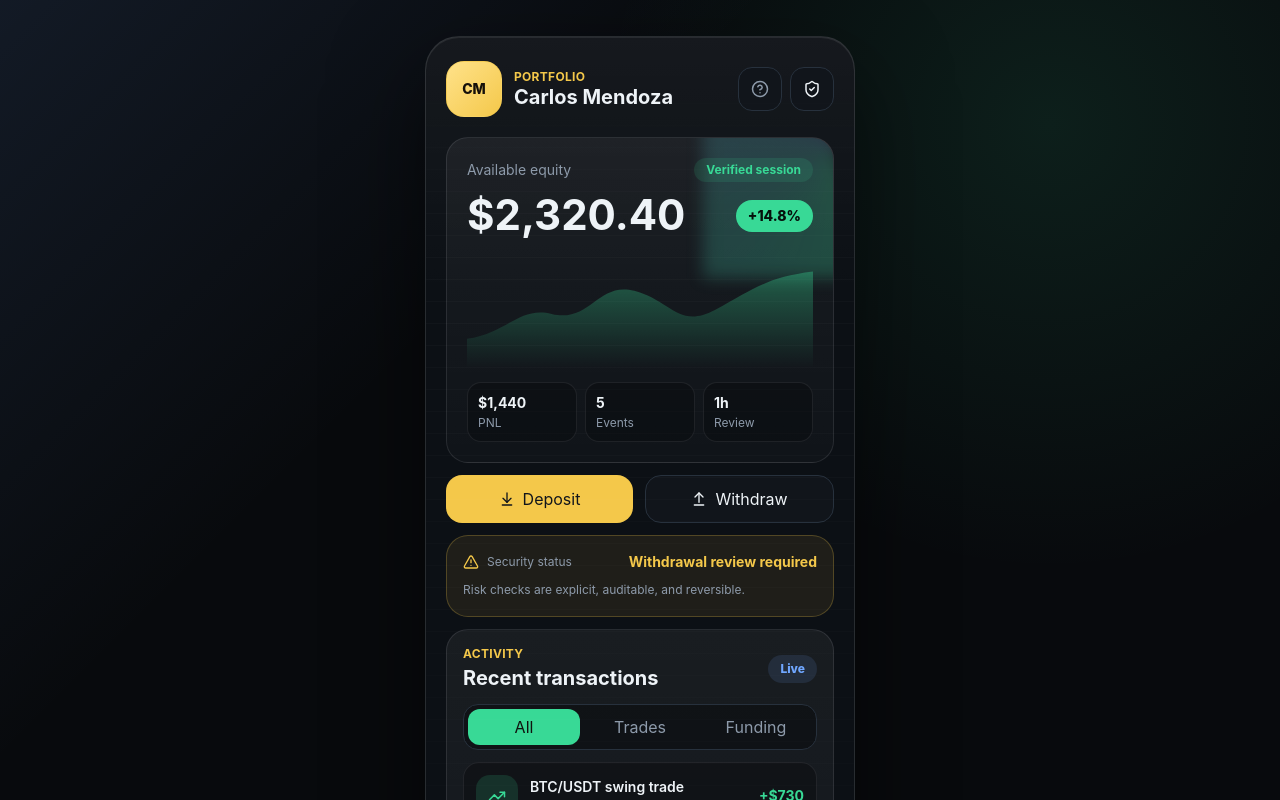
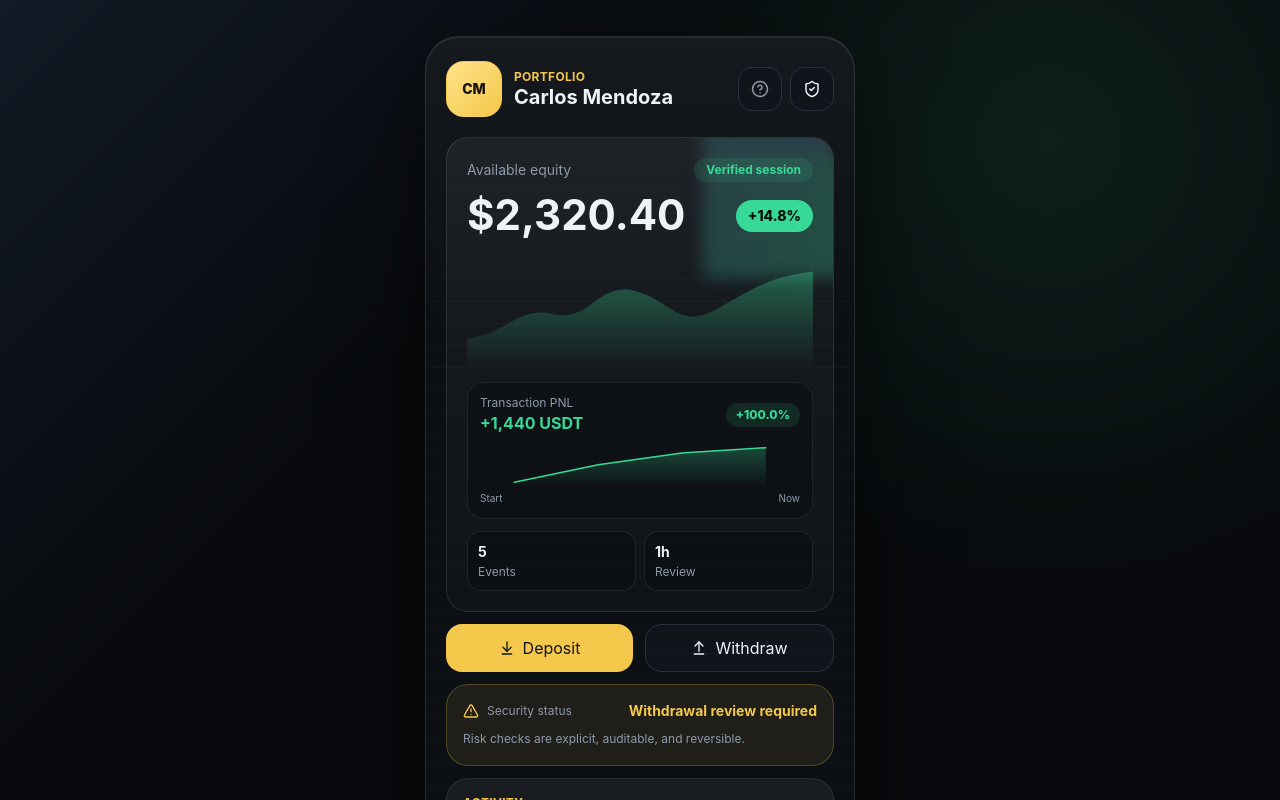
Before and after one commit to maslihov22/tradespot-next, a Next.js app: page / in a window 1280 px wide. Shown: the top 800 px of the page. Built offline with nearby package versions, Linux system fonts and the light colour scheme.

Commit message:
feat: add Transaction PNL section with dynamic chart from trade data

```diff
--- a/components/BalanceCard.tsx
+++ b/components/BalanceCard.tsx
@@ -2,7 +2,32 @@
 
 import { useEffect, useRef, useState } from "react";
 import { motion, useMotionValue, useTransform, animate } from "framer-motion";
-import { mockUser, chartPath, chartArea } from "@/lib/mock-data";
+import { mockUser, mockTransactions, chartPath, chartArea } from "@/lib/mock-data";
+
+function buildPnlPath(width: number, height: number): { line: string; area: string } {
+  const trades = mockTransactions.filter((t) => t.type === "trade");
+  const cumulative = trades.reduce<number[]>((acc, t) => {
+    const prev = acc[acc.length - 1] ?? 0;
+    return [...acc, prev + (t.sign === "plus" ? t.amount : -t.amount)];
+  }, [0]);
+
+  const min = Math.min(...cumulative);
+  const max = Math.max(...cumulative);
+  const range = max - min || 1;
+  const pad = 6;
+
+  const points = cumulative.map((v, i) => ({
+    x: (i / (cumulative.length - 1)) * width,
+    y: pad + ((max - v) / range) * (height - pad * 2),
+  }));
+
+  const line = points
+    .map((p, i) => `${i === 0 ? "M" : "L"}${p.x.toFixed(1)} ${p.y.toFixed(1)}`)
+    .join(" ");
+  const area = `${line} L${width} ${height} L0 ${height} Z`;
+
+  return { line, area };
+}
 
 function AnimatedNumber({ value, prefix = "" }: { value: number; prefix?: string }) {
   const count = useMotionValue(0);
@@ -21,6 +46,74 @@ function AnimatedNumber({ value, prefix = "" }: { value: number; prefix?: string
   }, [value]);
 
   return <span>{display}</span>;
+}
+
+function PnlSection() {
+  const trades = mockTransactions.filter((t) => t.type === "trade");
+  const pnlAmount = trades.reduce(
+    (sum, t) => sum + (t.sign === "plus" ? t.amount : -t.amount),
+    0,
+  );
+  const totalVolume = trades.reduce((sum, t) => sum + t.amount, 0);
+  const pnlPercent = totalVolume > 0 ? (pnlAmount / totalVolume) * 100 : 0;
+  const isPositive = pnlAmount >= 0;
+  const { line, area } = buildPnlPath(320, 56);
+  const color = isPositive ? "var(--green)" : "var(--red)";
+
+  return (
+    <motion.div
+      className="relative z-10 mt-3 rounded-[16px] p-3"
+      style={{
+        background: "rgba(8,10,13,0.42)",
+        border: "1px solid rgba(238,243,247,0.08)",
+      }}
+      initial={{ opacity: 0 }}
+      animate={{ opacity: 1 }}
+      transition={{ delay: 0.5, duration: 0.4 }}
+    >
+      <div className="flex items-center justify-between mb-2">
+        <div>
+          <p className="text-xs" style={{ color: "var(--muted)" }}>
+            Transaction PNL
+          </p>
+          <strong className="text-base font-bold" style={{ color }}>
+            {isPositive ? "+" : "-"}
+            {Math.abs(pnlAmount).toLocaleString("en-US", { maximumFractionDigits: 0 })} USDT
+          </strong>
+        </div>
+        <span
+          className="text-xs font-extrabold px-2.5 py-1 rounded-full"
+          style={{
+            background: isPositive ? "rgba(56,217,150,0.12)" : "rgba(255,95,109,0.12)",
+            color,
+          }}
+        >
+          {isPositive ? "+" : ""}{pnlPercent.toFixed(1)}%
+        </span>
+      </div>
+
+      <svg
+        viewBox={`0 0 320 56`}
+        className="block w-full"
+        style={{ height: 44, color }}
+        aria-hidden
+      >
+        <defs>
+          <linearGradient id="pnl-area-grad" x1="0" x2="0" y1="0" y2="1">
+            <stop offset="0%" stopColor="currentColor" stopOpacity={0.28} />
+            <stop offset="100%" stopColor="currentColor" stopOpacity={0} />
+          </linearGradient>
+        </defs>
+        <path d={area} fill="url(#pnl-area-grad)" />
+        <path d={line} fill="none" stroke="currentColor" strokeWidth={2} strokeLinecap="round" />
+      </svg>
+
+      <div className="flex justify-between mt-1">
+        <span className="text-[10px]" style={{ color: "var(--muted)" }}>Start</span>
+        <span className="text-[10px]" style={{ color: "var(--muted)" }}>Now</span>
+      </div>
+    </motion.div>
+  );
 }
 
 export default function BalanceCard() {
@@ -73,6 +166,7 @@ export default function BalanceCard() {
         </span>
       </div>
 
+      {/* main chart */}
       <div className="relative z-10 mt-4">
         <svg viewBox="0 0 360 118" className="block w-full" style={{ height: 118 }} aria-hidden>
           <defs>
@@ -106,9 +200,11 @@ export default function BalanceCard() {
         </svg>
       </div>
 
+      {/* PNL section — рассчитывается из trade-транзакций */}
+      <PnlSection />
+
       <div className="relative z-10 flex gap-2 mt-3">
         {[
-          { label: "PNL", value: `$${mockUser.pnl.toLocaleString()}` },
           { label: "Events", value: mockUser.events },
           { label: "Review", value: mockUser.reviewTime },
         ].map(({ label, value }) => (
```
